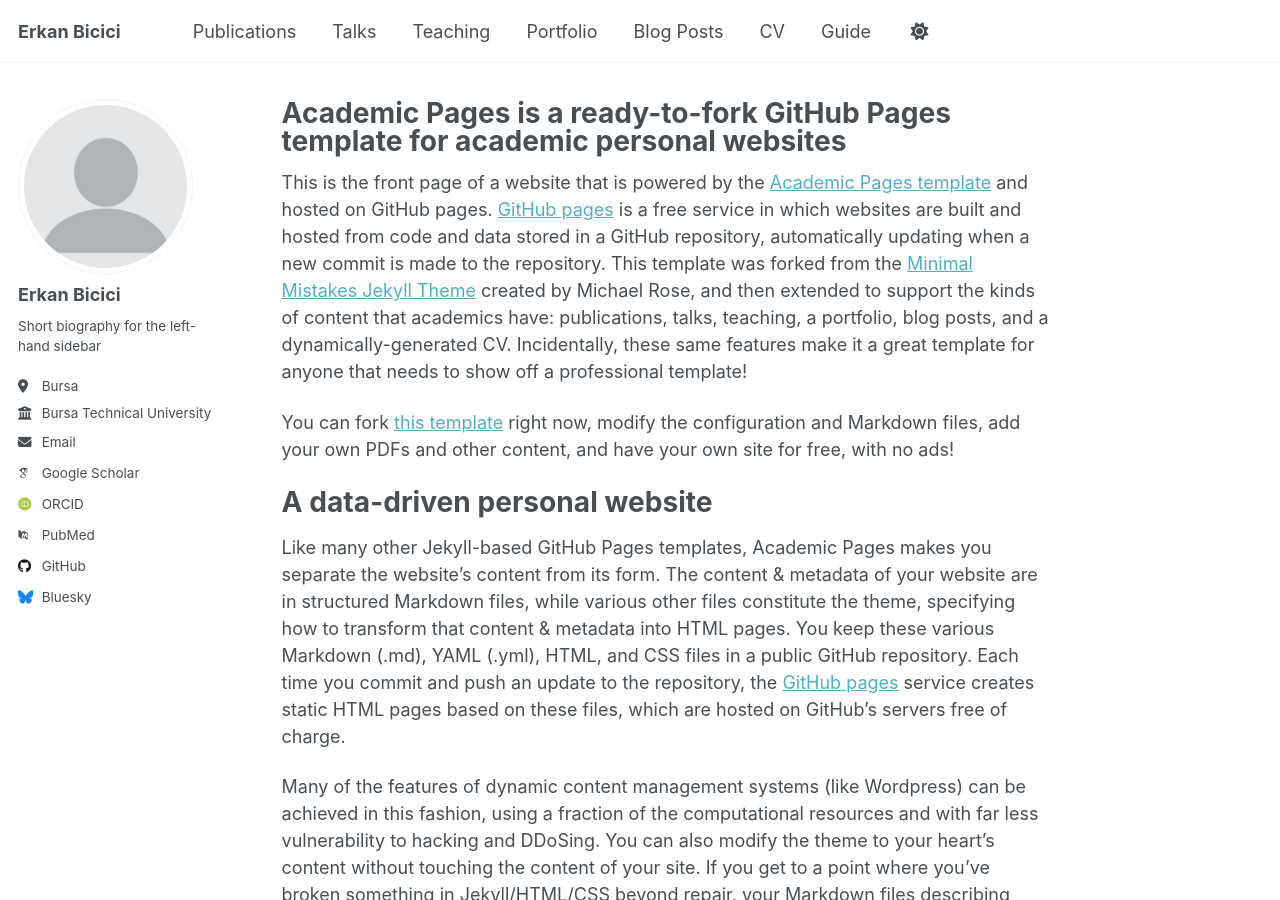
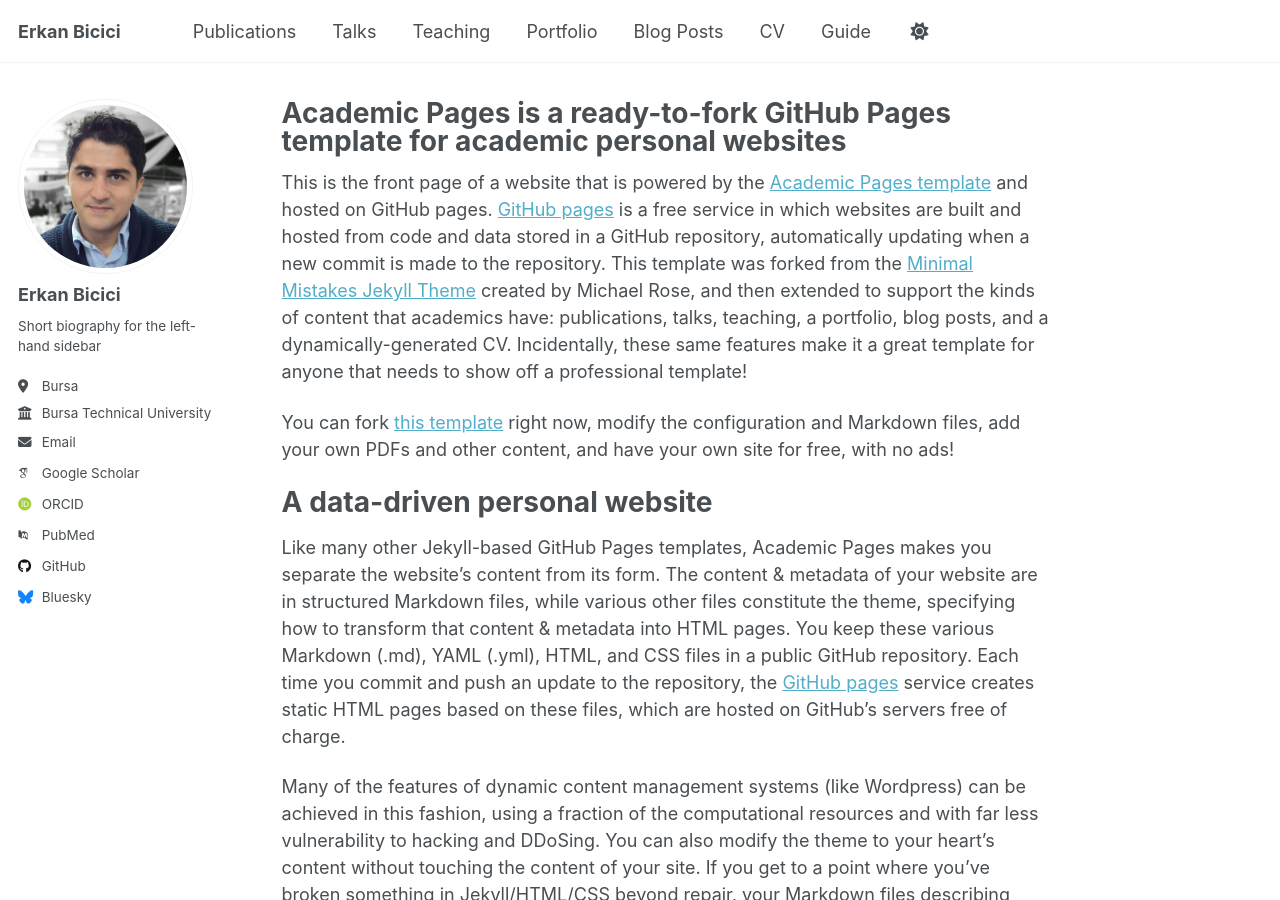
Before and after one commit to erkanbicici/erkanbicici.github.io, a Jekyll site: the page built from _pages/about.md, in a window 1280 px wide and 900 px high. Built offline with Jekyll 4.4.1, drawn with Linux system fonts in a browser that asks for light colours; some web fonts are replaced; a script that is not in the unit is left out.

Commit message:
Update _config.yml

```diff
--- a/_config.yml
+++ b/_config.yml
@@ -22,7 +22,7 @@
 #               Additional customization can be done by editing /_includes/author-profile.html
 author:
   # Biographic information
-  avatar           : "profile.png"
+  avatar           : "Erkan Bicici.jpg"
   name             : "Erkan Bicici"
   pronouns         : # example: "she/her"
   bio              : "Short biography for the left-hand sidebar"
```
